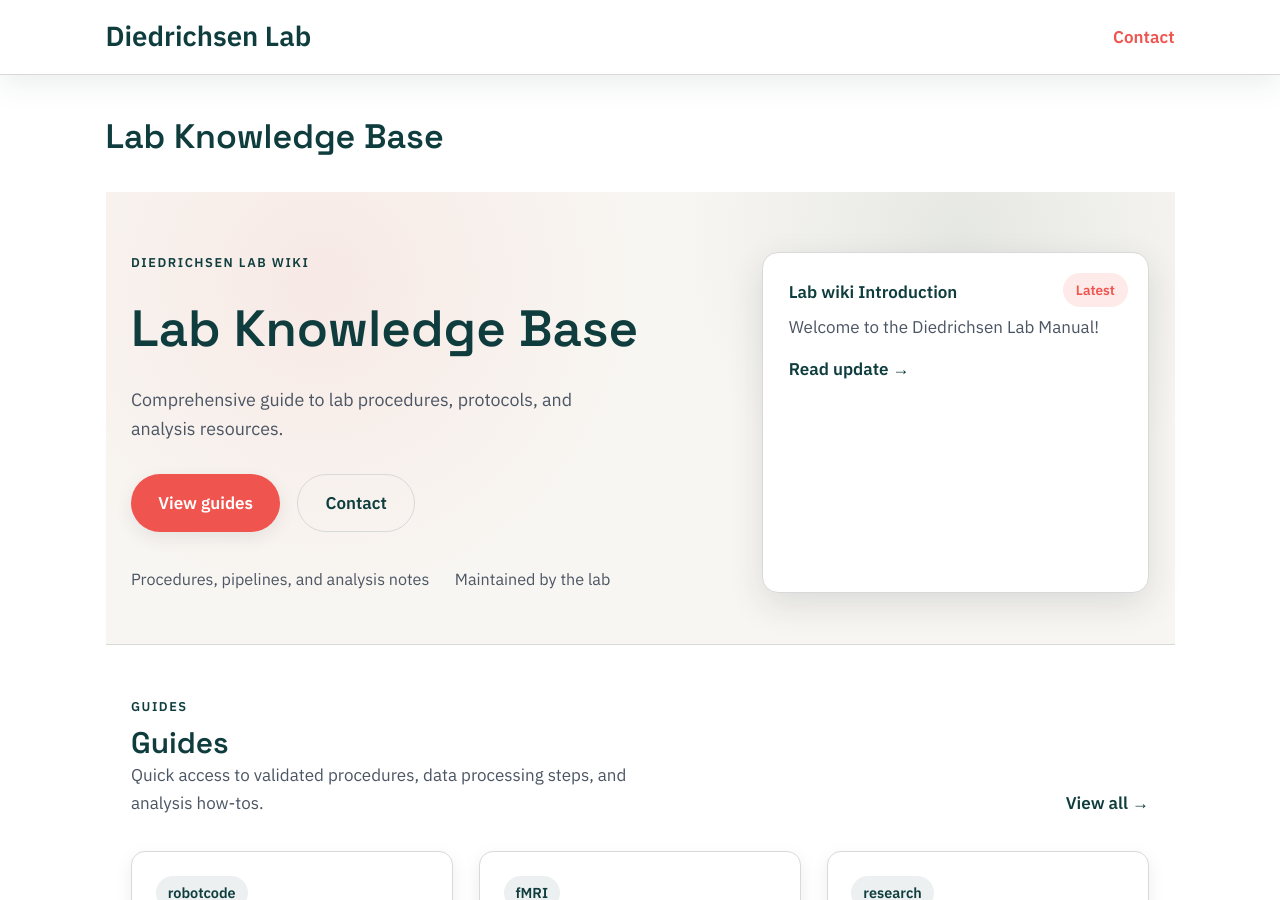
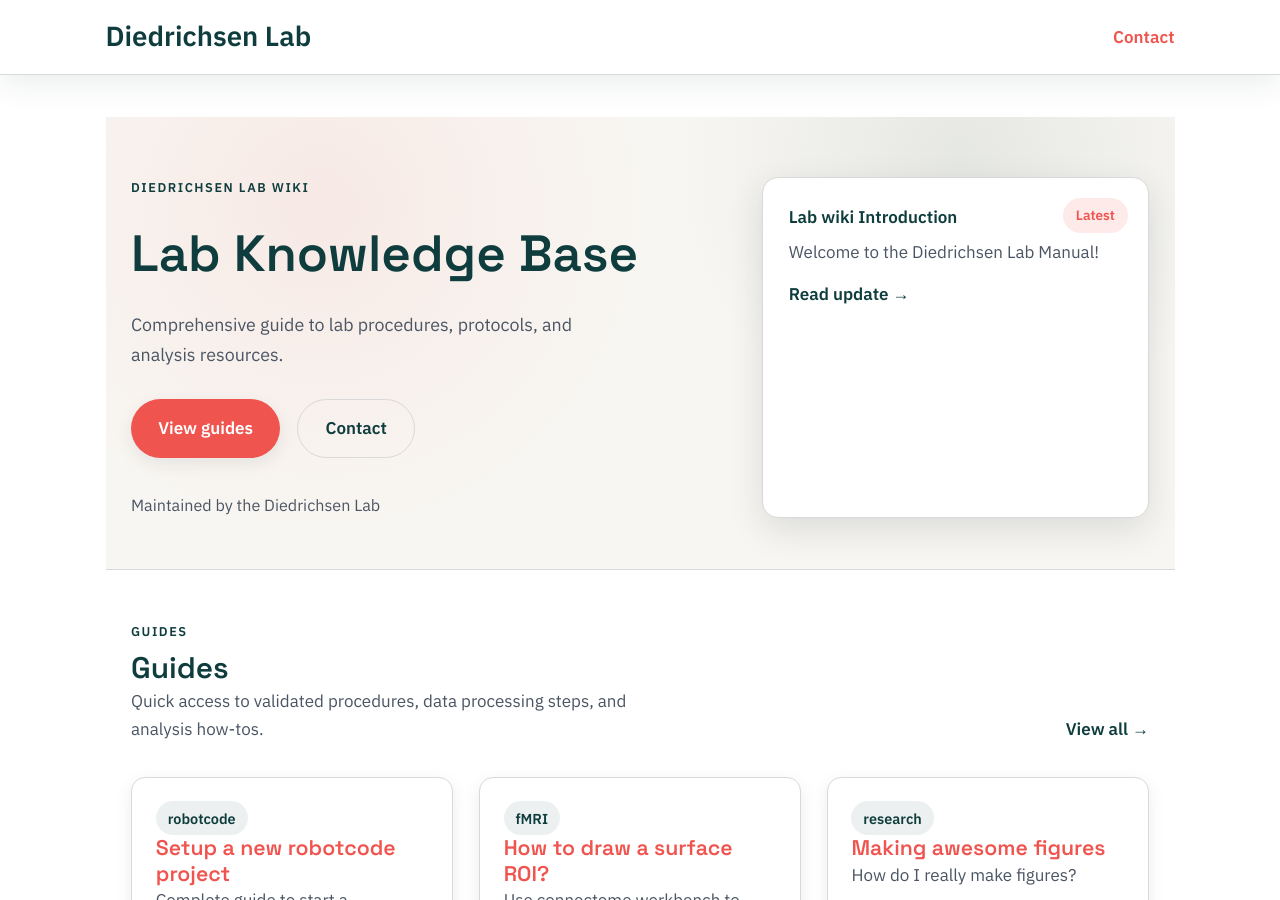
Before and after one commit to DiedrichsenLab/diedrichsenlab.github.io, a Jekyll site: the page built from index.md, in a window 1280 px wide and 900 px high. Built offline with Jekyll 4.4.1, drawn with Linux system fonts in a browser that asks for light colours; some of the changed text lies outside the part shown.

Commit message:
fix bugs

```diff
--- a/_config.yml
+++ b/_config.yml
@@ -19,7 +19,7 @@
 # in the templates via {{ site.myvariable }}.
 
 title: Diedrichsen Lab
-email:
+email: diedrichsenlab@gmail.com
 description: >- # this means to ignore newlines until "baseurl:"
   A guide to lab procedures and protocols at the Diedrichsen Lab.
 baseurl: "" # the subpath of your site, e.g. /blog
--- a/_includes/hero.html
+++ b/_includes/hero.html
@@ -15,8 +15,7 @@
         {% endif %}
       </div>
       <ul class="hero__meta">
-        <li>Procedures, pipelines, and analysis notes</li>
-        <li>Maintained by the lab</li>
+        <li>Maintained by the Diedrichsen Lab</li>
       </ul>
     </div>
     <div class="hero__card">
--- a/_layouts/home.html
+++ b/_layouts/home.html
@@ -3,9 +3,6 @@ layout: default
 ---
 
 <div class="home">
-  {% if page.title %}
-    <h1 class="page-heading">{{ page.title }}</h1>
-  {% endif %}
 
   {{ content }}
 
```
Also changed, not shown: posts.html (added, +34 -0 lines).
